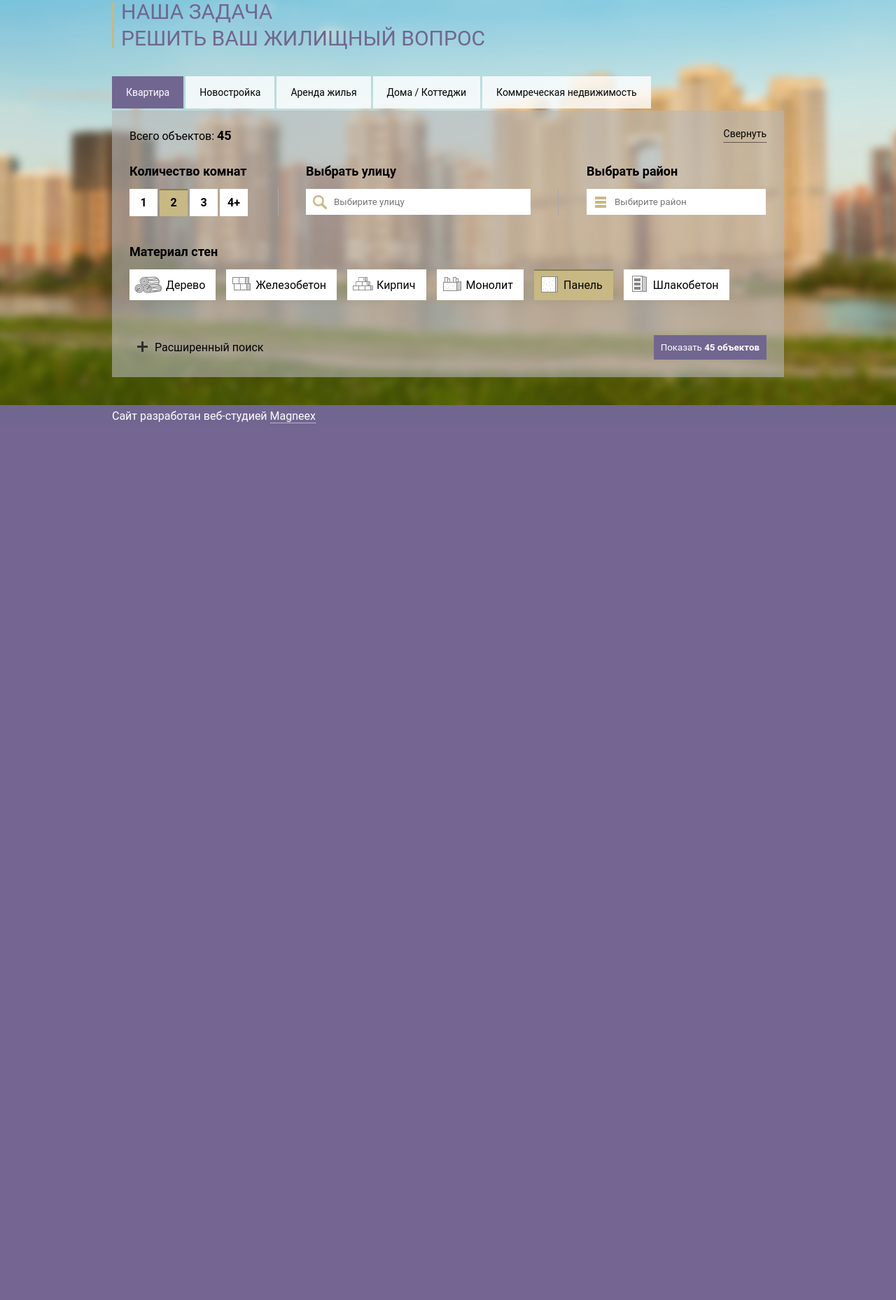
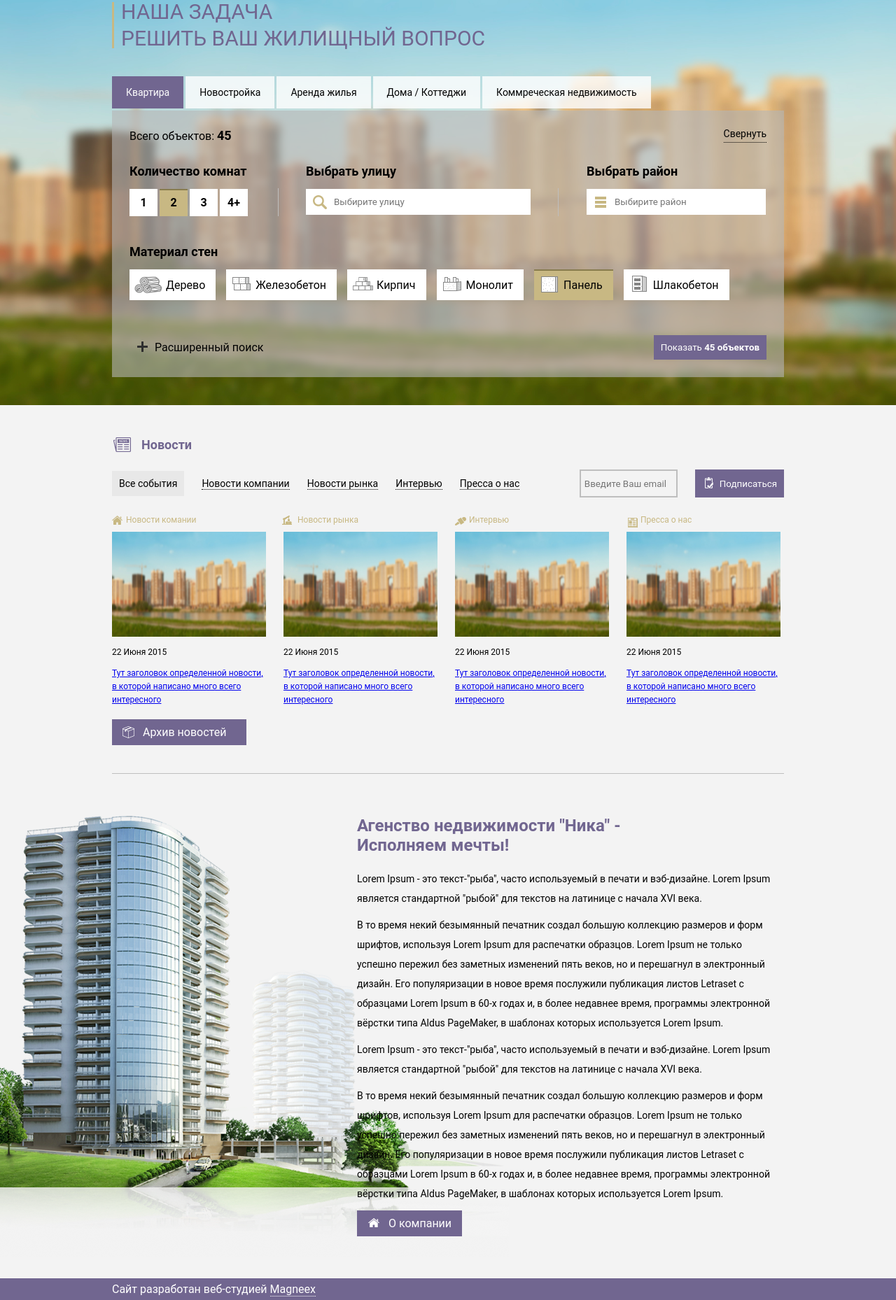
Before and after one commit to Eroha186/magneexTest, a Laravel app: template resources/views/master.blade.php in a window 1280 px wide. Shown: the part 289-2147 px from the top of the page at 70% size. Before the commit the page ends 894 px from the top, so only its background shows below. Run offline with Laravel 8, Linux system fonts and the light colour scheme; the template is opened without the code that fills it, so the values that code supplies are empty.

Commit message:
Новости и секция с инфой о компании

```diff
--- /dev/null
+++ b/resources/sass/_about-company.sass
@@ -0,0 +1,31 @@
+.about-company
+    padding: 60px 0px
+    position: relative
+    background: $bg
+    .house
+        position: absolute
+        left: 0
+        z-index: 1
+    .container
+        position: relative
+        z-index: 2
+        padding-left: 350px
+    p
+        font-size: 14px
+        line-height: 28px
+        margin-bottom: 10px
+    .section-title
+        color: #716690
+        font-size: 24px
+        padding: unset
+        border: unset
+        text-transform: unset
+        margin-bottom: 20px
+    &-btn
+        width: 150px
+        padding: 5px 10px
+        display: flex
+        align-items: center
+        text-decoration: none
+        img
+            margin-right: 7px
--- a/resources/sass/_filter-section.sass
+++ b/resources/sass/_filter-section.sass
@@ -41,9 +41,6 @@
             align-items: center
             cursor: pointer
     &-btn
-        padding: 10px
-        background: $purple
-        color: $white
         span
             font-weight: bold
 
--- /dev/null
+++ b/resources/sass/_news-section.sass
@@ -0,0 +1,105 @@
+.news
+    background: $bg
+    .container
+        padding: 40px 0px
+        border-bottom: 1px solid $darkgrey
+    .topics
+        &-items
+            display: flex
+            align-items: center
+        &-item
+            list-style: none
+            margin-right: 25px
+            font-size: 12px
+            &_active
+                padding: 10px
+                background: $lightgrey
+                .black-link
+                    border: none
+    .wrap-topics
+        display: flex
+        justify-content: space-between
+        align-items: center
+        margin-bottom: 25px
+    &-list
+        display: flex
+        margin-bottom: 20px
+    &-list-item
+        width: 25%
+        margin-right: 25px
+        .topic
+            position: relative
+            font-size: 12px
+            color: $beige
+            padding-left: 20px
+            margin-bottom: 10px
+        .news-company
+            &::before
+                content: ''
+                position: absolute
+                width: 30px
+                height: 30px
+                background: url("/images/icons/news-company.png")
+                top: -50%
+                transform: translateX(-90%)
+        .news-market
+            &::before
+                content: ''
+                position: absolute
+                width: 30px
+                height: 30px
+                background: url("/images/icons/news-market.png")
+                top: -50%
+                transform: translateX(-90%)
+        .news-interview
+            &::before
+                content: ''
+                position: absolute
+                width: 30px
+                height: 30px
+                background: url("/images/icons/news-interview.png")
+                top: -50%
+                transform: translateX(-90%)
+        .news-about-us
+            &::before
+                content: ''
+                position: absolute
+                width: 30px
+                height: 30px
+                background: url("/images/icons/news-about-us.png")
+                top: -50%
+                transform: translateX(-90%)
+        .cover
+            margin-bottom: 15px
+            width: 220px
+            height: 150px
+            img
+                width: 100%
+                height: 100%
+        .date
+            margin-bottom: 12px
+            font-size: 12px
+        .title
+            font-size: 12px
+    .archive-btn
+        width: 20%
+        padding: 5px 10px
+        display: flex
+        align-items: center
+        text-decoration: none
+        img
+            margin-right: 7px
+.subscribe-form
+    display: flex
+    &-input
+        height: 40px
+        width: 140px
+        border: 2px solid $darkgrey
+        padding: 5px
+        margin-right: 25px
+        background: $bg
+    &-btn
+        display: flex
+        align-items: center
+        height: 40px
+        padding: 0 10px 0px 5px
--- a/resources/sass/_variable.sass
+++ b/resources/sass/_variable.sass
@@ -7,4 +7,6 @@ $black          : black
 $light_brown    : #887C4E
 $purple         : #716690
 $beige          : #C8B883
-$darkgrey       : darkgrey
+$darkgrey       : #bebebe
+$lightgrey      : #e8e8e8
+$bg             : #f3f3f3
--- a/resources/sass/app.sass
+++ b/resources/sass/app.sass
@@ -1,18 +1,38 @@
+@import "variable"
+
 *
     margin: 0
     padding: 0
     font-family: Roboto, sans-serif
     box-sizing: border-box
 
+
 .container
     width: 960px
     margin: 0 auto
+
 .btn
+    padding: 10px
+    background: $purple
+    color: $white
     border: none
+
+.title-section
+    display: flex
+    align-items: center
+    margin-bottom: 20px
+    font-size: 18px
+    font-weight: bold
+    color: $purple
+
+    img
+        margin-right: 10px
+
 input
     border: none
 
-@import "variable"
 @import "header"
 @import "filter-section"
+@import "news-section"
+@import "about-company"
 @import "footer"
--- /dev/null
+++ b/resources/views/about-company.blade.php
@@ -0,0 +1,31 @@
+<section class="about-company">
+    <img src="{{ asset("images/house.png") }}" alt="" class="house">
+    <div class="container">
+        <h1 class="section-title">
+            Агенство недвижимости "Ника" - <br>
+            Исполняем мечты!
+        </h1>
+        <p>
+            Lorem Ipsum - это текст-"рыба", часто используемый в печати и вэб-дизайне.
+            Lorem Ipsum является стандартной "рыбой" для текстов на латинице с начала XVI века.
+        </p>
+        <p>
+            В то время некий безымянный печатник создал большую коллекцию размеров и форм шрифтов, используя Lorem Ipsum для распечатки образцов.
+            Lorem Ipsum не только успешно пережил без заметных изменений пять веков, но и перешагнул в электронный дизайн.
+            Его популяризации в новое время послужили публикация листов Letraset с образцами Lorem Ipsum в 60-х годах и, в более недавнее время, программы электронной вёрстки типа Aldus PageMaker, в шаблонах которых используется Lorem Ipsum.
+        </p>
+        <p>
+            Lorem Ipsum - это текст-"рыба", часто используемый в печати и вэб-дизайне.
+            Lorem Ipsum является стандартной "рыбой" для текстов на латинице с начала XVI века.
+        </p>
+        <p>
+            В то время некий безымянный печатник создал большую коллекцию размеров и форм шрифтов, используя Lorem Ipsum для распечатки образцов.
+            Lorem Ipsum не только успешно пережил без заметных изменений пять веков, но и перешагнул в электронный дизайн.
+            Его популяризации в новое время послужили публикация листов Letraset с образцами Lorem Ipsum в 60-х годах и, в более недавнее время, программы электронной вёрстки типа Aldus PageMaker, в шаблонах которых используется Lorem Ipsum.
+        </p>
+        <a href="" class="btn about-company-btn">
+            <img src="{{ asset('images/icons/house.png') }}" alt="">
+            О компании
+        </a>
+    </div>
+</section>
--- a/resources/views/master.blade.php
+++ b/resources/views/master.blade.php
@@ -14,6 +14,10 @@
 
     @include('filter')
 
+    @include('news.news')
+
+    @include('about-company')
+
     @include('header_and_footer.footer')
 
     <script src="{{ asset('js/jquery.js') }}"></script>
--- /dev/null
+++ b/resources/views/news/news.blade.php
@@ -0,0 +1,86 @@
+<section class="news">
+    <div class="container">
+        <div class="title-section">
+            <img src="{{ asset('images/icons/news.png') }}" alt="">
+            Новости
+        </div>
+        <div class="wrap-topics">
+            <ul class="topics-items">
+                <li class="topics-item topics-item_active"><a href="#" class="black-link">Все события</a></li>
+                <li class="topics-item"><a href="#" class="black-link">Новости компании</a></li>
+                <li class="topics-item"><a href="#" class="black-link">Новости рынка</a></li>
+                <li class="topics-item"><a href="#" class="black-link">Интервью</a></li>
+                <li class="topics-item"><a href="#" class="black-link">Пресса о нас</a></li>
+            </ul>
+            <form class="subscribe-form">
+                <input type="email" class="subscribe-form-input" placeholder="Введите Ваш email">
+                <button class="btn subscribe-form-btn">
+                    <img src="{{ asset('images/icons/subscribe.png') }}" alt="">
+                    Подписаться
+                </button>
+            </form>
+        </div>
+        <div class="news-list">
+            <div class="news-list-item">
+                <div class="topic news-company">
+                    Новости комании
+                </div>
+                <div class="cover">
+                    <img src="{{ asset('images/slider-city.jpg') }}" alt="">
+                </div>
+                <div class="date">
+                    22 Июня 2015
+                </div>
+                <a href="#" class="title">
+                    Тут заголовок определенной новости, в которой написано много всего интересного
+                </a>
+            </div>
+            <div class="news-list-item">
+                <div class="topic news-market">
+                    Новости рынка
+                </div>
+                <div class="cover">
+                    <img src="{{ asset('images/slider-city.jpg') }}" alt="">
+                </div>
+                <div class="date">
+                    22 Июня 2015
+                </div>
+                <a href="#" class="title">
+                    Тут заголовок определенной новости, в которой написано много всего интересного
+                </a>
+            </div>
+            <div class="news-list-item">
+                <div class="topic news-interview">
+                    Интервью
+                </div>
+                <div class="cover">
+                    <img src="{{ asset('images/slider-city.jpg') }}" alt="">
+                </div>
+                <div class="date">
+                    22 Июня 2015
+                </div>
+                <a href="#" class="title">
+                    Тут заголовок определенной новости, в которой написано много всего интересного
+                </a>
+            </div>
+            <div class="news-list-item">
+                <div class="topic news-about-us">
+                    Пресса о нас
+                </div>
+                <div class="cover">
+                    <img src="{{ asset('images/slider-city.jpg') }}" alt="">
+                </div>
+                <div class="date">
+                    22 Июня 2015
+                </div>
+                <a href="#" class="title">
+                    Тут заголовок определенной новости, в которой написано много всего интересного
+                </a>
+            </div>
+        </div>
+        <a href="" class="btn archive-btn">
+            <img src="{{ asset('images/icons/archive.png') }}" alt="">
+            Архив новостей
+        </a>
+    </div>
+</section>
```
Also changed, not shown: public/css/app.css, public/images/house.png (added), public/images/icons/archive.png (added), public/images/icons/house.png (added), public/images/icons/news-about-us.png (added), public/images/icons/news-company.png (added), public/images/icons/news-interview.png (added), public/images/icons/news-market.png (added), public/images/icons/news.png (added), public/images/icons/subscribe.png (added).
